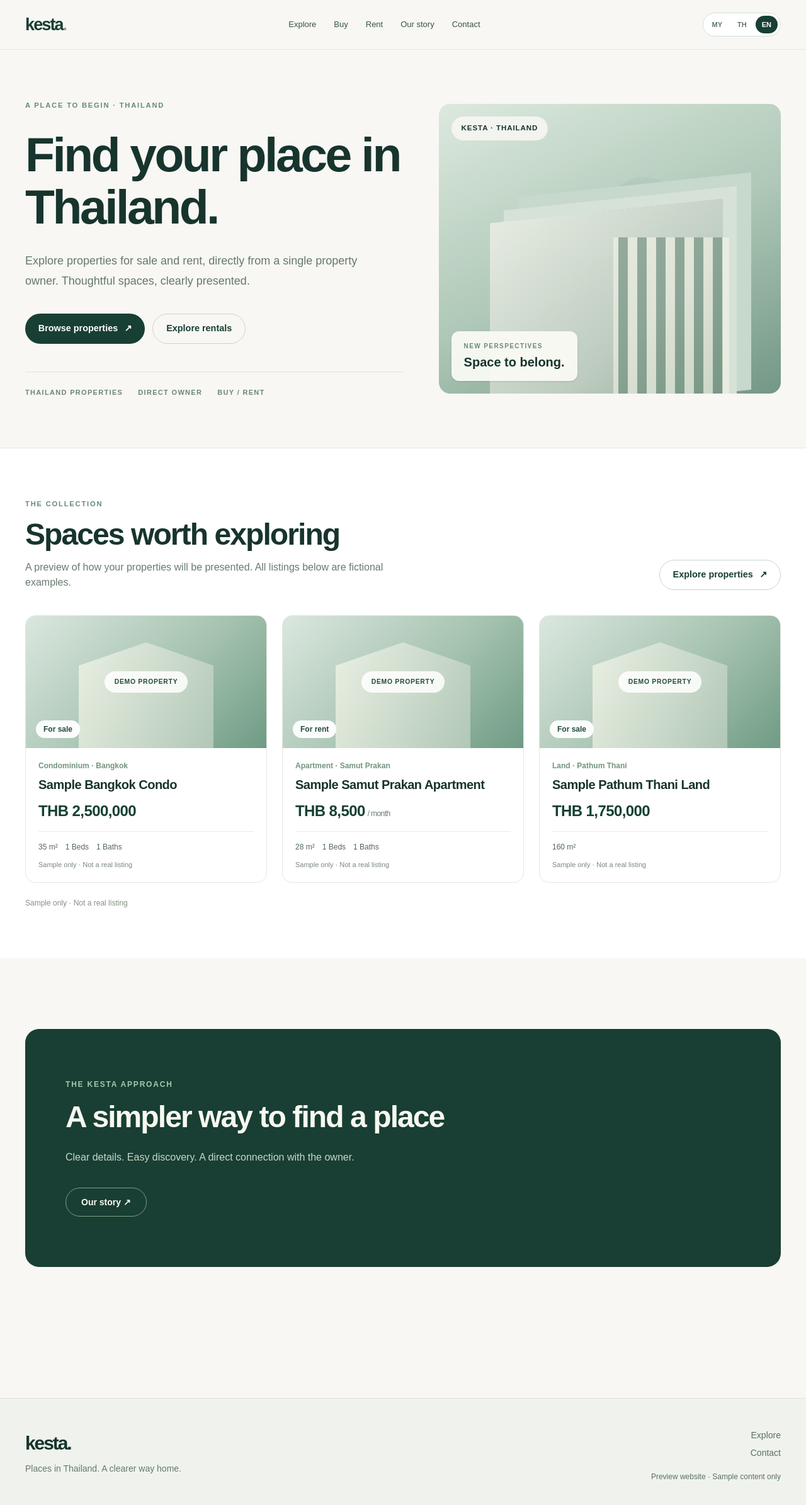
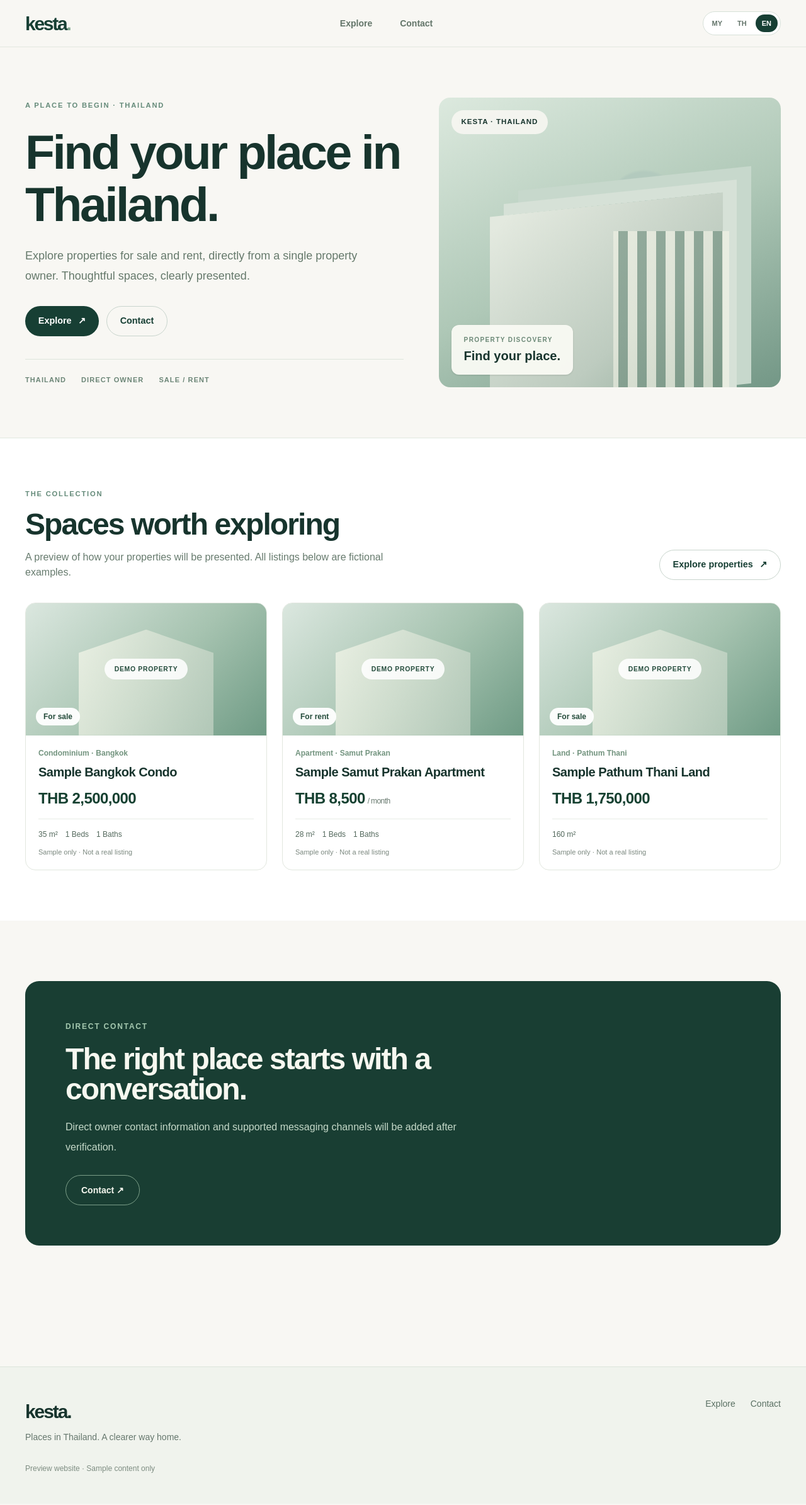
Before and after one commit to firmeen/K-estate, a Next.js app: page /en in a window 1280 px wide. Shown: the top 2390 px of the page at 63% size. Built offline with nearby package versions, Linux system fonts and the light colour scheme.

Commit message:
feat(ui): focus navigation on property discovery and direct contact

```diff
--- a/src/app/[locale]/page.tsx
+++ b/src/app/[locale]/page.tsx
@@ -11,49 +11,50 @@ export default async function HomePage({ params }: { params: Promise<{ locale: s
   const t = getDictionary(locale);
   const properties = await listPublicProperties();
 
-  return (
-    <>
-      <section className="container-width grid items-center gap-10 py-12 md:grid-cols-[1.05fr_.95fr] md:gap-14 md:py-20">
+  return <>
+    <section className="container-width grid items-center gap-9 py-12 md:grid-cols-[1.05fr_.95fr] md:gap-14 md:py-20">
       <div>
         <p className="eyebrow">{t.home.eyebrow} · THAILAND</p>
-          <h1 className="heading-display mt-7 max-w-[670px]">{t.home.title}</h1>
-          <p className="mt-7 max-w-[540px] text-base leading-8 text-[#65796b] md:text-lg">{t.home.description}</p>
-          <div className="mt-9 flex flex-wrap gap-3">
-            <Link href={`/${locale}/properties`} className="button-primary">{t.home.explore}<span aria-hidden="true">↗</span></Link>
-            <Link href={`/${locale}/rent`} className="button-outline">{t.home.rent}</Link>
+        <h1 className="heading-display mt-6 max-w-[670px]">{t.home.title}</h1>
+        <p className="mt-6 max-w-[540px] text-base leading-8 text-[#65796b] md:text-lg">{t.home.description}</p>
+        <div className="mt-8 flex flex-wrap gap-3">
+          <Link href={`/${locale}/properties`} className="button-primary">{t.nav.explore} <span aria-hidden="true">↗</span></Link>
+          <Link href={`/${locale}/contact`} className="button-outline">{t.nav.contact}</Link>
         </div>
-          <div className="mt-11 flex flex-wrap gap-6 border-t border-[#dde5db] pt-6 text-[11px] font-semibold uppercase tracking-[.12em] text-[#6c8677]">
-            <span>Thailand properties</span><span>Direct owner</span><span>Buy / Rent</span>
+        <div className="mt-9 flex flex-wrap gap-x-6 gap-y-2 border-t border-[#dde5db] pt-6 text-[11px] font-semibold uppercase tracking-[.10em] text-[#6c8677]">
+          <span>THAILAND</span><span>DIRECT OWNER</span><span>SALE / RENT</span>
         </div>
       </div>
-        <div className="hero-art" role="img" aria-label="Decorative architectural illustration">
+      <div className="hero-art" role="img" aria-label="Decorative conceptual building illustration">
         <span className="hero-art-label">KESTA · THAILAND</span>
         <div className="absolute bottom-5 left-5 z-10 rounded-xl bg-[#f9faf4]/95 px-5 py-4 shadow-sm">
-            <span className="block text-[10px] font-bold tracking-[.14em] text-[#6c8977]">NEW PERSPECTIVES</span>
-            <strong className="mt-1 block text-xl">Space to belong.</strong>
+          <span className="block text-[10px] font-bold tracking-[.14em] text-[#6c8977]">PROPERTY DISCOVERY</span>
+          <strong className="mt-1 block text-xl">Find your place.</strong>
         </div>
       </div>
     </section>
-
-      <section className="border-t border-[#e1e8df] bg-white py-20">
+    <section className="border-t border-[#e1e8df] bg-white py-16 md:py-20">
       <div className="container-width">
         <div className="flex flex-col justify-between gap-6 md:flex-row md:items-end">
-            <div><p className="eyebrow">{t.home.sectionEyebrow}</p><h2 className="mt-4 text-3xl font-semibold tracking-[-.04em] md:text-5xl">{t.home.sectionTitle}</h2><p className="mt-4 max-w-xl text-[#677b6e]">{t.home.sectionDescription}</p></div>
+          <div>
+            <p className="eyebrow">{t.home.sectionEyebrow}</p>
+            <h2 className="mt-4 text-3xl font-semibold tracking-[-.04em] md:text-5xl">{t.home.sectionTitle}</h2>
+            <p className="mt-4 max-w-xl text-[#677b6e]">{t.home.sectionDescription}</p>
+          </div>
           <Link href={`/${locale}/properties`} className="button-outline">{t.common.viewAll} <span aria-hidden="true">↗</span></Link>
         </div>
-          <div className="mt-10 grid gap-6 md:grid-cols-2 lg:grid-cols-3">{properties.slice(0,3).map((property) => <PropertyCard key={property.id} property={property} locale={locale}/>)}</div>
-          <p className="mt-6 text-xs text-[#839083]">{t.common.demo}</p>
+        <div className="mt-9 grid gap-6 md:grid-cols-2 lg:grid-cols-3">
+          {properties.slice(0,3).map(property => <PropertyCard key={property.id} property={property} locale={locale}/>)}
+        </div>
       </div>
     </section>
-
-      <section className="container-width py-20 md:py-28">
-        <div className="rounded-[22px] bg-[#193e33] px-8 py-14 text-[#f7f8f0] md:px-16 md:py-20">
-          <p className="text-xs font-bold uppercase tracking-[.15em] text-[#a4c8af]">THE KESTA APPROACH</p>
-          <h2 className="mt-5 max-w-2xl text-3xl font-semibold tracking-[-.04em] md:text-5xl">{t.home.promiseTitle}</h2>
-          <p className="mt-6 max-w-2xl leading-8 text-[#c5d9c9]">{t.home.promiseText}</p>
-          <Link href={`/${locale}/about`} className="mt-8 inline-flex rounded-full border border-[#7b9e88] px-6 py-3 text-sm font-semibold hover:bg-white/10">{t.nav.about} ↗</Link>
+    <section className="container-width py-16 md:py-24">
+      <div className="rounded-[22px] bg-[#193e33] px-8 py-12 text-[#f7f8f0] md:px-16 md:py-16">
+        <p className="text-xs font-bold uppercase tracking-[.15em] text-[#a4c8af]">DIRECT CONTACT</p>
+        <h2 className="mt-5 max-w-2xl text-3xl font-semibold tracking-[-.04em] md:text-5xl">{t.contact.title}</h2>
+        <p className="mt-5 max-w-2xl leading-8 text-[#c5d9c9]">{t.contact.text}</p>
+        <Link href={`/${locale}/contact`} className="mt-7 inline-flex min-h-12 items-center rounded-full border border-[#7b9e88] px-6 py-3 text-sm font-semibold hover:bg-white/10">{t.nav.contact} ↗</Link>
       </div>
     </section>
-    </>
-  );
+  </>;
 }
--- a/src/components/layout/site-footer.tsx
+++ b/src/components/layout/site-footer.tsx
@@ -4,14 +4,17 @@ import { getDictionary } from "@/i18n/dictionaries";
 
 export function SiteFooter({ locale }: { locale: Locale }) {
   const t = getDictionary(locale);
-  return <footer className="mt-24 border-t border-[#dce5dc] bg-[#f0f3ed] py-12">
-    <div className="container-width flex flex-col justify-between gap-7 md:flex-row">
-      <div><Link href={`/${locale}`} className="text-[30px] font-bold tracking-[-.07em]">kesta.</Link><p className="mt-2 text-sm text-[#65776d]">{t.footer.tagline}</p></div>
-      <div className="flex flex-col gap-2 text-sm text-[#5a7063] md:items-end">
+  return <footer className="mt-16 border-t border-[#dce5dc] bg-[#f0f3ed] pt-12 pb-32 md:mt-24 md:pb-12">
+    <div className="container-width flex flex-col justify-between gap-8 md:flex-row md:items-start">
+      <div>
+        <Link href={`/${locale}`} className="text-[30px] font-bold tracking-[-.07em]">kesta.</Link>
+        <p className="mt-2 text-sm text-[#65776d]">{t.footer.tagline}</p>
+      </div>
+      <nav aria-label="Footer" className="flex flex-wrap items-start gap-6 text-sm font-medium text-[#5a7063]">
         <Link href={`/${locale}/properties`} className="hover:underline">{t.nav.explore}</Link>
         <Link href={`/${locale}/contact`} className="hover:underline">{t.nav.contact}</Link>
-        <small className="mt-3 text-xs">{t.footer.disclaimer}</small>
-      </div>
+      </nav>
     </div>
+    <p className="container-width mt-8 text-xs text-[#7e8d82]">{t.footer.disclaimer}</p>
   </footer>;
 }
--- a/src/components/layout/site-header.tsx
+++ b/src/components/layout/site-header.tsx
@@ -1,26 +1,24 @@
 import Link from "next/link";
 import type { Locale } from "@/i18n/config";
-import { getDictionary } from "@/i18n/dictionaries";
 import { LanguageSwitcher } from "./language-switcher";
+import { SiteNavigation } from "./site-navigation";
 
 export function SiteHeader({ locale }: { locale: Locale }) {
-  const t = getDictionary(locale);
-  const links = [
-    { href: "properties", label: t.nav.explore },
-    { href: "buy", label: t.nav.buy },
-    { href: "rent", label: t.nav.rent },
-    { href: "about", label: t.nav.about },
-  ];
   return (
-    <header className="sticky top-0 z-40 border-b border-[#e4e9e1] bg-[#f8f7f3]/95 backdrop-blur">
-      <div className="container-width flex min-h-[78px] flex-wrap items-center justify-between gap-3 py-3">
-        <Link href={`/${locale}`} className="text-[27px] font-bold tracking-[-.07em] text-[#173f34]" aria-label="KESTA home">kesta<span className="text-[#84a992]">.</span></Link>
-        <nav aria-label="Main navigation" className="order-3 flex w-full items-center gap-5 overflow-x-auto whitespace-nowrap text-[13px] font-medium text-[#355548] md:order-2 md:w-auto md:gap-7">
-          {links.map((item) => <Link key={item.href} href={`/${locale}/${item.href}`} className="hover:text-[#5f9274]">{item.label}</Link>)}
-          <Link href={`/${locale}/contact`} className="hover:text-[#5f9274]">{t.nav.contact}</Link>
-        </nav>
-        <div className="order-2 md:order-3"><LanguageSwitcher locale={locale}/></div>
-      </div>
-    </header>
+    <>
+      <a href="#main-content" className="sr-only focus:not-sr-only focus:fixed focus:left-4 focus:top-3 focus:z-50 focus:rounded-lg focus:bg-white focus:p-3">
+        Skip to content
+      </a>
+      <header className="sticky top-0 z-40 border-b border-[#e3e8df] bg-[#f8f7f3]/95 backdrop-blur-lg">
+        <div className="container-width flex min-h-[74px] items-center justify-between gap-4">
+          <Link href={`/${locale}`} className="text-[30px] font-bold tracking-[-.075em] text-[#173f34]" aria-label="KESTA home">
+            kesta<span className="text-[#84a992]">.</span>
+          </Link>
+          <SiteNavigation locale={locale} placement="desktop" />
+          <LanguageSwitcher locale={locale}/>
+        </div>
+      </header>
+      <SiteNavigation locale={locale} placement="mobile" />
+    </>
   );
 }
--- /dev/null
+++ b/src/components/layout/site-navigation.tsx
@@ -0,0 +1,43 @@
+"use client";
+
+import Link from "next/link";
+import { usePathname } from "next/navigation";
+import type { Locale } from "@/i18n/config";
+import { getDictionary } from "@/i18n/dictionaries";
+
+function PropertiesIcon() {
+  return <svg aria-hidden="true" viewBox="0 0 24 24" fill="none" stroke="currentColor" strokeWidth="1.8" strokeLinecap="round" strokeLinejoin="round" className="h-[21px] w-[21px]">
+    <circle cx="10.7" cy="10.7" r="6.7"/><path d="m16 16 4.5 4.5"/>
+  </svg>;
+}
+function ContactIcon() {
+  return <svg aria-hidden="true" viewBox="0 0 24 24" fill="none" stroke="currentColor" strokeWidth="1.8" strokeLinecap="round" strokeLinejoin="round" className="h-[21px] w-[21px]">
+    <path d="M20 11.3c0 4.7-3.6 8.2-8.3 8.2-1.3 0-2.5-.2-3.5-.7L4 20l1.2-4.1A8.2 8.2 0 1 1 20 11.3Z"/>
+    <path d="M8.5 11.5h7"/>
+  </svg>;
+}
+
+export function SiteNavigation({ locale, placement }: { locale: Locale; placement: "desktop" | "mobile" }) {
+  const path = usePathname();
+  const t = getDictionary(locale);
+  const navItems = [
+    { id: "properties", href: `/${locale}/properties`, label: t.nav.explore, icon: <PropertiesIcon/>, active: /\/(properties|buy|rent)(\/|$)/.test(path) },
+    { id: "contact", href: `/${locale}/contact`, label: t.nav.contact, icon: <ContactIcon/>, active: /\/contact(\/|$)/.test(path) },
+  ];
+  if (placement === "desktop") {
+    return <nav aria-label="Primary" className="hidden items-center gap-1 md:flex">
+      {navItems.map(item => <Link key={item.id} href={item.href} aria-current={item.active ? "page" : undefined}
+        className={`rounded-full px-5 py-2.5 text-sm font-semibold transition-colors focus-visible:outline-2 focus-visible:outline-offset-2 focus-visible:outline-[#55856c] ${item.active ? "bg-[#e4ebe3] text-[#173f34]" : "text-[#64766a] hover:bg-[#ebf0e9] hover:text-[#173f34]"}`}>
+        {item.label}
+      </Link>)}
+    </nav>;
+  }
+  return <nav aria-label="Primary mobile" className="fixed inset-x-0 bottom-0 z-50 border-t border-[#dce5dc] bg-white/95 px-4 pt-2 pb-[calc(env(safe-area-inset-bottom,0px)+0.5rem)] shadow-[0_-8px_28px_#17342d0d] backdrop-blur-lg md:hidden">
+    <div className="mx-auto grid max-w-md grid-cols-2 gap-2">
+      {navItems.map(item => <Link key={item.id} href={item.href} aria-current={item.active ? "page" : undefined}
+        className={`flex min-h-[57px] flex-col items-center justify-center gap-1 rounded-xl px-3 text-xs font-semibold transition-colors focus-visible:outline-2 focus-visible:outline-[#55856c] ${item.active ? "bg-[#e4eee5] text-[#173f34]" : "text-[#6c8073] hover:bg-[#f3f6f1]"}`}>
+        {item.icon}<span>{item.label}</span>
+      </Link>)}
+    </div>
+  </nav>;
+}
```
Also changed, not shown: src/app/[locale]/contact/page.tsx (+28 -5 lines), src/app/globals.css (+27 -39 lines), src/content/owner-contact.ts (added, +14 -0 lines). Lines whose indentation alone changed are shown as unchanged.
